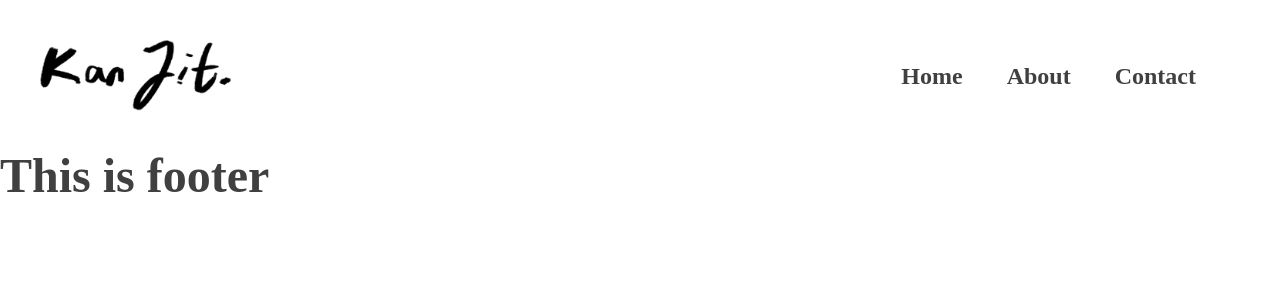
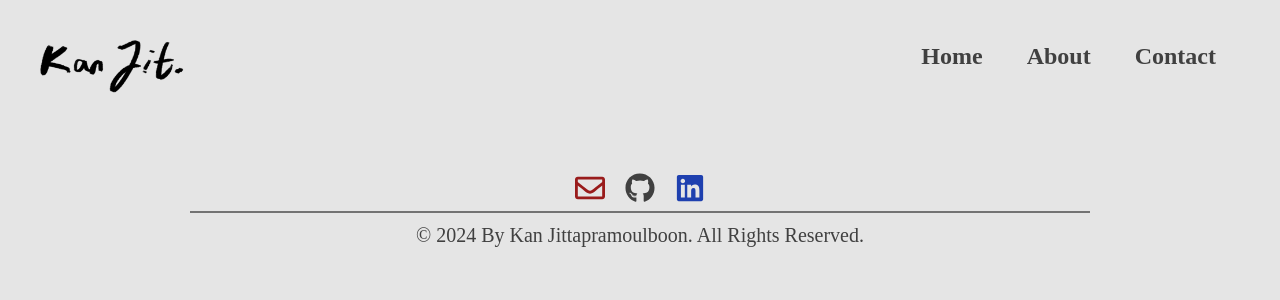
Before and after one commit to jittakan2539/Kan_DevFolio, a React (Vite) app: page /home in a window 1280 px wide. Shown: the top 300 px of the page. Built offline with nearby package versions, Linux system fonts and the light colour scheme.

Commit message:
finish Footer

```diff
--- a/src/components/Footer.jsx
+++ b/src/components/Footer.jsx
@@ -1,9 +1,27 @@
-import React from "react";
-
+import { FaLinkedin, FaGithub, FaRegEnvelope } from "react-icons/fa";
 export default function Footer() {
 	return (
-		<div>
-			<h1>This is footer</h1>
-		</div>
+		<>
+			<footer className="flex flex-col justify-between items-center gap-2 p-10">
+				<picture className="flex gap-5">
+					<a href="mailto:jittakan2539@gmail.com" target="_blank">
+						<FaRegEnvelope className="text-red-800 text-3xl bg-sky" />
+					</a>
+					<a href="https://github.com/jittakan2539" target="_blank">
+						<FaGithub className="text-3xl bg-sky" />
+					</a>
+					<a
+						href="https://www.linkedin.com/in/kan-jittapramoulboon"
+						target="_blank"
+					>
+						<FaLinkedin className="text-3xl text-blue-800" />
+					</a>
+				</picture>
+				<hr className="border border-neutral-500 w-3/4" />
+				<p className="text-xl">
+					© 2024 By Kan Jittapramoulboon. All Rights Reserved.
+				</p>
+			</footer>
+		</>
 	);
 }
--- /dev/null
+++ b/src/components/Home/Intro.jsx
@@ -0,0 +1,5 @@
+import React from "react";
+
+export default function Intro() {
+	return <div></div>;
+}
--- /dev/null
+++ b/src/components/Home/Project.jsx
@@ -0,0 +1,5 @@
+import React from "react";
+
+export default function Project() {
+	return <div></div>;
+}
--- /dev/null
+++ b/src/components/Home/Tools.jsx
@@ -0,0 +1,5 @@
+import React from "react";
+
+export default function Tools() {
+	return <div></div>;
+}
--- a/src/components/NavBar.jsx
+++ b/src/components/NavBar.jsx
@@ -7,10 +7,10 @@ const Nav = () => {
 			<nav className="flex justify-between p-10">
 				<Link to="/home">
 					{" "}
-					<img src={Logo} alt="Elviro Logo" className="w-48" />
+					<img src={Logo} alt="Elviro Logo" className="w-36" />
 				</Link>
 
-				<ul className="flex flex-row justify-end p-5 mx-6 gap-11 text-2xl font-semibold">
+				<ul className="flex items-start  mx-6 gap-11 text-2xl font-semibold">
 					<li>
 						<Link to="/home/">Home</Link>
 					</li>
--- a/src/index.css
+++ b/src/index.css
@@ -3,7 +3,7 @@
 @tailwind utilities;
 @layer base {
 	body {
-		@apply font-[Montserrat] text-neutral-700;
+		@apply font-[Montserrat] text-neutral-700 bg-neutral-200;
 	}
 
 	h1 {
--- a/src/pages/Homepage.jsx
+++ b/src/pages/Homepage.jsx
@@ -1,3 +1,8 @@
+import Intro from "../components/Home/Intro.jsx";
 export default function Homepage() {
-	return <div></div>;
+	return (
+		<main className="bg-neutral-500">
+			<Intro />
+		</main>
+	);
 }
```
